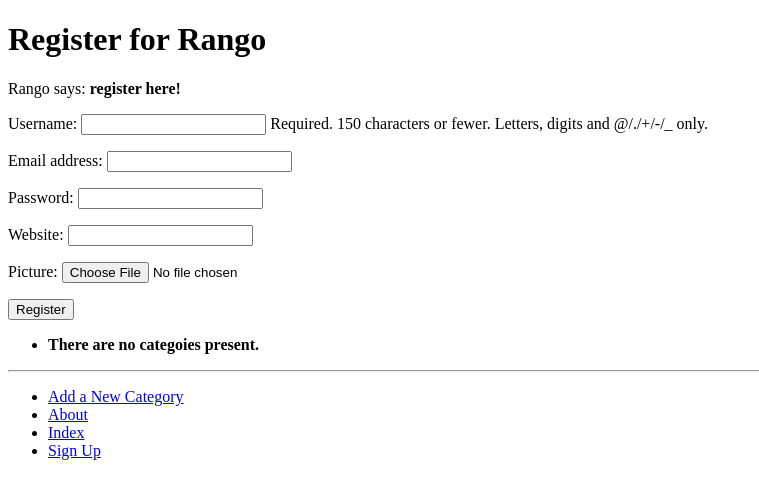
After one commit to OscarVillette/tango_with_django_project, a Django app: page /rango/register/ in a window 1280 px wide. The commit adds this page. Shown: the top 499 px of the page, without its empty margins (0-759 px from the left). Run offline with Django 3.2, Linux system fonts and the light colour scheme; data that the repository does not hold is empty.

Commit message:
all working at end of 9.6

```diff
--- a/rango/admin.py
+++ b/rango/admin.py
@@ -1,5 +1,6 @@
 from django.contrib import admin
 from rango.models import Category, Page
+from rango.models import UserProfile
 
 class PageAdmin(admin.ModelAdmin):
     list_display = ('title', 'category', 'url')
@@ -9,6 +10,4 @@
 
 admin.site.register(Category, CategoryAdmin)
 admin.site.register(Page, PageAdmin)
-
-
-# Register your models here.
+admin.site.register(UserProfile)
--- a/rango/forms.py
+++ b/rango/forms.py
@@ -1,5 +1,7 @@
 from django import forms
 from rango.models import Page, Category
+from django.contrib.auth.models import User
+from rango.models import UserProfile
 
 class CategoryForm(forms.ModelForm):
     name = forms.CharField(max_length=Category.NAME_MAX_LENGTH, help_text="Please enter the category name.")
@@ -29,3 +31,15 @@
             cleaned_data['url'] = url
 
         return cleaned_data
+
+class UserForm(forms.ModelForm):
+    password = forms.CharField(widget=forms.PasswordInput())
+
+    class Meta:
+        model = User
+        fields = ('username', 'email', 'password',)
+
+class UserProfileForm(forms.ModelForm):
+    class Meta:
+        model = UserProfile
+        fields = ('website', 'picture',)
--- a/rango/models.py
+++ b/rango/models.py
@@ -1,5 +1,6 @@
 from django.db import models
 from django.template.defaultfilters import slugify
+from django.contrib.auth.models import User
 
 class Category(models.Model):
     NAME_MAX_LENGTH = 128
@@ -30,3 +31,12 @@
 
     def __str__(self):
         return self.title
+
+class UserProfile(models.Model):
+    user = models.OneToOneField(User, on_delete=models.CASCADE)
+
+    website = models.URLField(blank=True)
+    picture = models.ImageField(upload_to='profile_images', blank=True)
+
+    def __str__(self):
+        return self.user.username
--- a/rango/urls.py
+++ b/rango/urls.py
@@ -9,4 +9,5 @@
     path('category/<slug:category_name_slug>/',views.show_category, name='show_category'),
     path('add_category/', views.add_category, name='add_category'),
     path('category/<slug:category_name_slug>/add_page/', views.add_page, name='add_page'),
+    path('register/', views.register, name='register'),
 ]
--- a/rango/views.py
+++ b/rango/views.py
@@ -6,6 +6,7 @@
 from django.shortcuts import redirect
 from django.urls import reverse
 from rango.forms import PageForm
+from rango.forms import UserForm, UserProfileForm
 
 def index(request):
     category_list = Category.objects.order_by('-likes')[:5]
@@ -77,3 +78,33 @@
 
     context_dict = {'form': form, 'category': category}
     return render(request, 'rango/add_page.html', context=context_dict)
+
+def register(request):
+    registered = False
+
+    if request.method == 'POST':
+        user_form = UserForm(request.POST)
+        profile_form = UserProfileForm(request.POST)
+
+        if user_form.is_valid() and profile_form.is_valid():
+            user = user_form.save()
+
+            user.set_password(user.password)
+            user.save()
+
+            profile = profile_form.save(commit=False)
+            profile.user =user
+
+            if 'picture' in request.FILES:
+                profile.picture = request.FILES['picture']
+
+            profile.save()
+
+            registered =True
+        else:
+            print(user_form.errors, profile_form.errors)
+    else:
+        user_form = UserForm()
+        profile_form = UserProfileForm()
+
+    return render(request, 'rango/register.html', context = {'user_form': user_form, 'profile_form': profile_form, 'registered': registered})
--- a/templates/rango/base.html
+++ b/templates/rango/base.html
@@ -27,6 +27,7 @@
 				<li><a href="{% url 'rango:add_category' %}">Add a New Category</a></li>
 				<li><a href="{% url 'rango:about' %}">About</a></li>
 				<li><a href="{% url 'rango:index' %}">Index</a></li>
+				<li><a href="{% url 'rango:register' %}">Sign Up</a></li>
 			</ul>
 		</div>
 	<body>
--- /dev/null
+++ b/templates/rango/register.html
@@ -0,0 +1,25 @@
+{% extends 'rango/base.html' %}
+{% load staticfiles %}
+
+{% block title_block %}
+	Register
+{% endblock %}
+
+{% block body_block %}
+	<h1>Register for Rango</h1>
+	{% if registered %}
+		Rango says: <strong>thank you for registering!</strong>
+		<a href="{% url 'rango:index' %}">Return to the homepage.</a><br />
+	{% else %}
+		Rango says: <strong>register here!</strong><br />
+		<form id="user_form" method="post" action="{% url 'rango:register' %}" enctype="multipart/form-data">
+
+			{% csrf_token %}
+
+			{{ user_form.as_p }}
+			{{ profile_form.as_p }}
+
+			<input type="submit" name="submit" value="Register" />
+		</form>
+	{% endif %}
+{% endblock %}
```
Also changed, not shown: rango/migrations/0005_userprofile.py (added).
